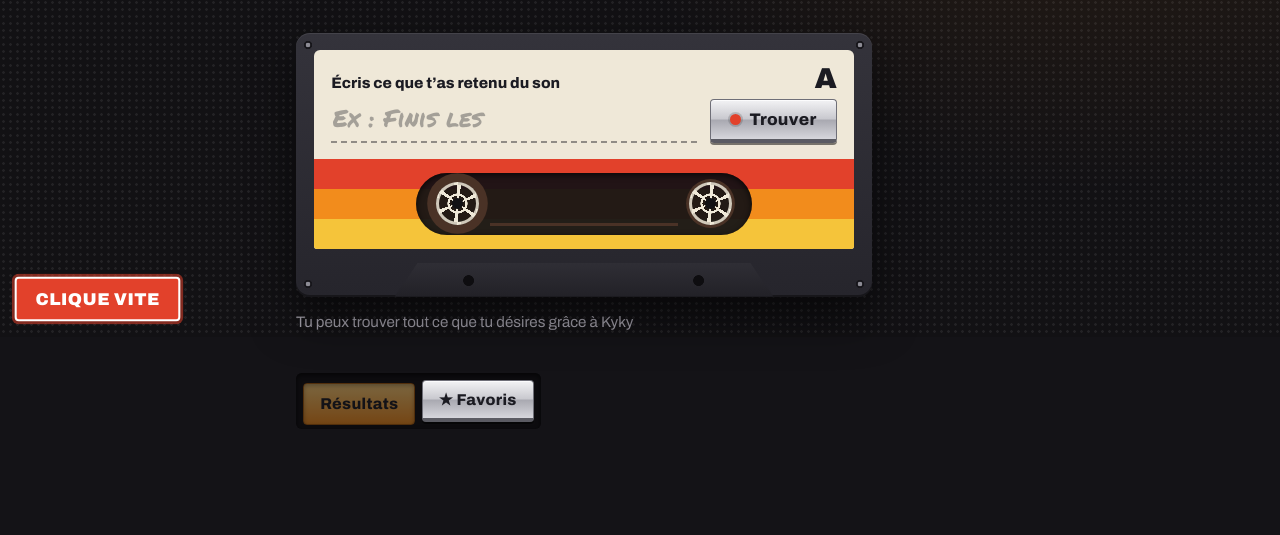
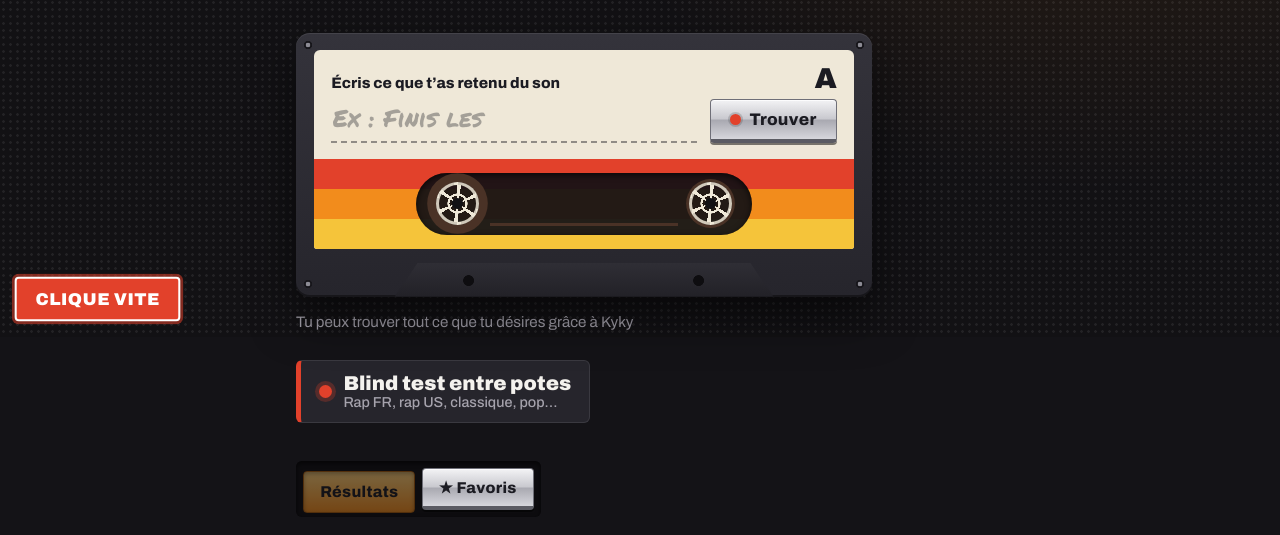
Before and after one commit to kmw7rzyrmp-beep/paroles, a website: page public/index.html in a window 1280 px wide. Shown: the part 463-998 px from the top of the page. Drawn offline with Linux system fonts and the light colour scheme; no server answers.

Commit message:
Update index.html

```diff
--- a/public/index.html
+++ b/public/index.html
@@ -207,6 +207,12 @@
   #status.error { color: var(--danger); font-weight: 700; }
   .demo { background: rgba(245, 196, 58, .12); border-left: 4px solid var(--jaune); padding: .75rem 1rem; margin: 0 0 1rem; font-size: .95rem; }
 
+  /* lien vers le blind test */
+  .bt-link { display: inline-grid; grid-template-columns: auto 1fr; column-gap: .7rem; align-items: center; margin: 1.6rem 0 0; padding: .7rem 1.1rem; background: var(--coque); border: 1px solid var(--ligne); border-left: 5px solid var(--rouge); border-radius: 6px; color: var(--blanc); text-decoration: none; font: 900 1.25rem/1.1 var(--texte); font-stretch: 65%; }
+  .bt-link small { grid-column: 2; font: 500 .9rem var(--texte); color: var(--gris); }
+  .bt-dot { grid-row: span 2; width: .85rem; height: .85rem; border-radius: 50%; background: var(--rouge); box-shadow: 0 0 0 4px rgba(226, 65, 43, .25); }
+  .bt-link:hover { background: var(--coque-hi); }
+
   /* ---------- Onglets = touches du lecteur ---------- */
   .tabs { display: flex; flex-wrap: wrap; gap: .4rem; margin: 2.4rem 0 0; padding: .45rem; background: #0d0c0f; border-radius: 6px; width: fit-content; box-shadow: inset 0 2px 5px rgba(0,0,0,.6); }
   .tab { font-size: .98rem; padding: .45rem 1rem; min-height: 2.6rem; }
@@ -419,6 +425,7 @@
     <div class="tape-foot" aria-hidden="true"></div>
   </form>
   <p class="hint">Tu peux trouver tout ce que tu désires grâce à Kyky</p>
+  <a class="bt-link" href="/blindtest"><span class="bt-dot" aria-hidden="true"></span>Blind test entre potes<small>Rap FR, rap US, classique, pop…</small></a>
 
   <div class="tabs" role="tablist" aria-label="Affichage">
     <button id="tabSearch" class="tab" type="button" role="tab" aria-selected="true">Résultats</button>
@@ -1121,9 +1128,10 @@
       render(data.results, data.yt);
       countSearch(q);
       if (data.results.length) addHistory(q, data.results[0]);
-      setStatus(data.results.length
+      setStatus((data.results.length
         ? (data.results.length === 1 ? '1 chanson trouvée' : `${data.results.length} chansons trouvées`)
-        : 'Aucune chanson trouvée. Essaie avec d’autres mots de la phrase.');
+        : 'Aucune chanson trouvée. Essaie avec d’autres mots de la phrase.')
+        + (data.byTitle ? ' (La recherche dans les paroles est indisponible pour le moment : seuls les sons confirmés par leurs paroles sont affichés.)' : ''));
     } catch (err) {
       if (err.name === 'AbortError') return;
       list.replaceChildren();
```
